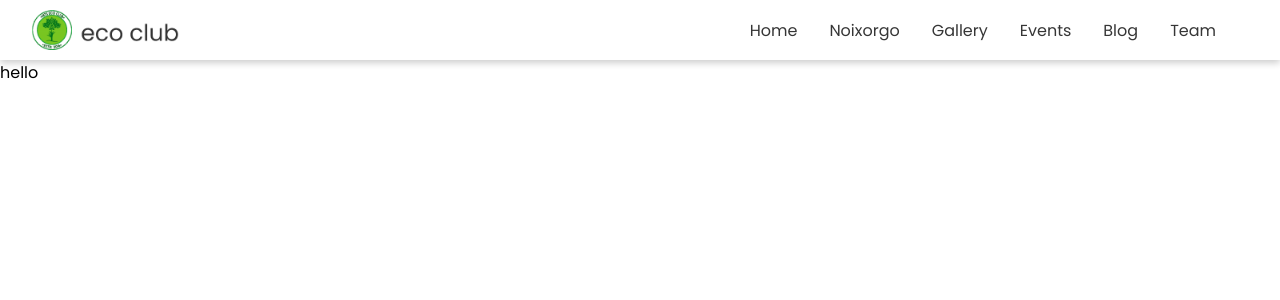
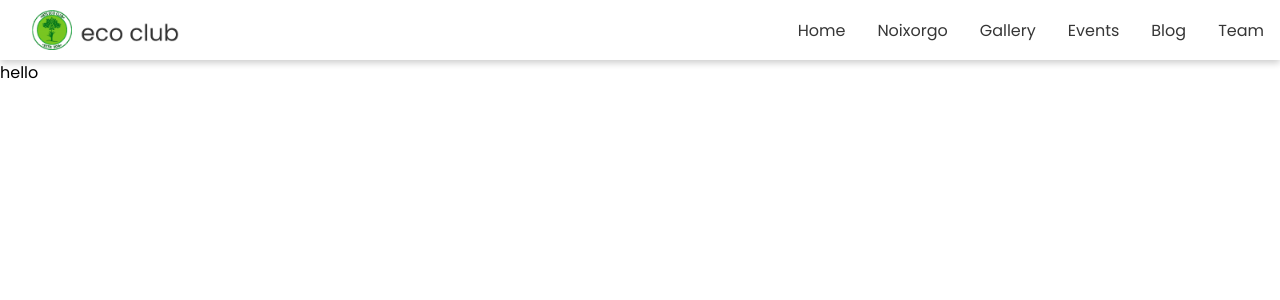
Before and after one commit to parthaxntn/Eco-club-website, a React (Create React App) app: page / in a window 1280 px wide. Shown: the top 300 px of the page. Built offline with nearby package versions, Linux system fonts and the light colour scheme.

Commit message:
Navbar changes

```diff
--- a/src/components/Navbar/Navbar.css
+++ b/src/components/Navbar/Navbar.css
@@ -3,13 +3,15 @@
     flex-direction: row;
     box-shadow: 0px 3px 7px #0003;
     height: 60px;
+    /* overflow: hidden; */
+    max-width: 100%;
 }
 
 .navbar .nav{
     display: flex;
     flex-direction: row;
     margin-left: auto;
-    padding: 0px 3rem;
+    padding: 0px 0rem;
     list-style: none;
 }
 
@@ -20,7 +22,7 @@
 }
 
 .navbar .nav li:hover{
-    color: black;
+    color: rgb(48, 151, 0);
 }
 
 .navbar .nav li a{
```
